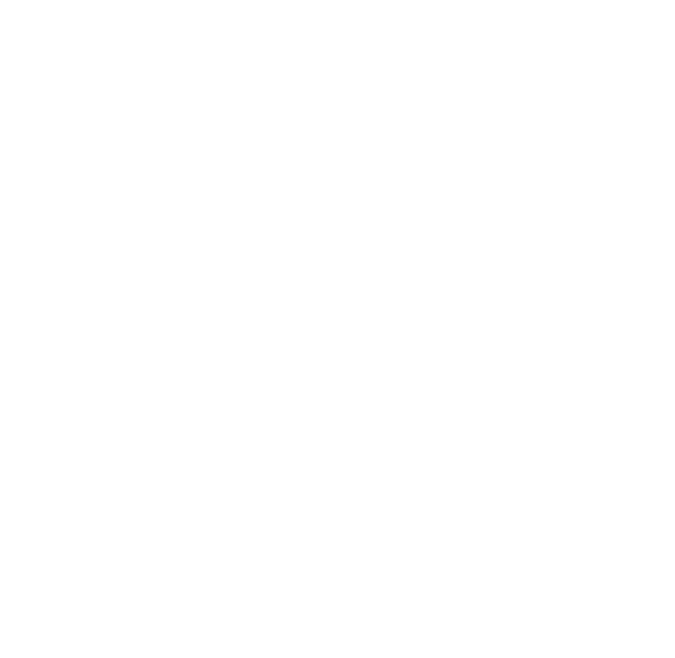
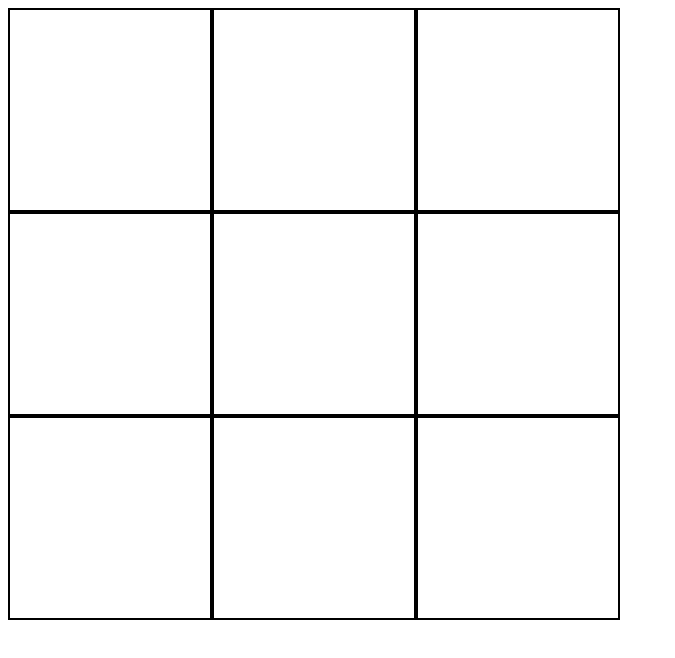
Before and after one commit to wildrobotgoose/odin-tic-tac-toe, a plain HTML site: page index.html in a window 1280 px wide. Shown: the whole page, without its empty margins (0-675 px from the left). Drawn offline with Linux system fonts and the light colour scheme.

Commit message:
Implement HTML game interface

```diff
--- a/index.html
+++ b/index.html
@@ -7,5 +7,22 @@
     <title>Tic Tac Toe</title>
 </head>
 <body>
+    <div class="board">
+        <div class="row">
+            <div class="cell" data-row="0" data-col="0"></div>
+            <div class="cell" data-row="0" data-col="1"></div>
+            <div class="cell" data-row="0" data-col="2"></div>
+        </div>
+        <div class="row">
+            <div class="cell" data-row="1" data-col="0"></div>
+            <div class="cell" data-row="1" data-col="1"></div>
+            <div class="cell" data-row="1" data-col="2"></div>
+        </div>
+        <div class="row">
+            <div class="cell" data-row="2" data-col="0"></div>
+            <div class="cell" data-row="2" data-col="1"></div>
+            <div class="cell" data-row="2" data-col="2"></div>
+        </div>
+    </div>
 </body>
 </html>
--- a/script.js
+++ b/script.js
@@ -62,14 +62,15 @@ function createBoard() {
         return null;
     }
 
-    const printBoard = function() {
+    const getBoardStatus = function() {
+        const boardStatus = new Array(3);
         for (let i = 0; i < 3; i++) {
-            console.log(board[i].map(cell =>
-                cell.isOccupied() ? cell.getOccupier() : '.'));
+            boardStatus[i] = board[i].map(cell => cell.getOccupier());
         }
+        return boardStatus;
     }
 
-    return {isMoveValid, placeMove, getWinner, printBoard};
+    return {isMoveValid, placeMove, getWinner, getBoardStatus};
 }
 
 function createGameController() {
@@ -88,7 +89,6 @@ function createGameController() {
     const playRound = function(row, column) {
         if (board.isMoveValid(row, column)) {
             board.placeMove(players[currentTurn].id, row, column);
-            board.printBoard();
 
             totalTurns++;
             const winnerId = board.getWinner();
@@ -104,5 +104,46 @@ function createGameController() {
         }
     }
 
-    return {playRound};
+    return {playRound, getBoard: board.getBoardStatus};
 }
+
+function createScreenController() {
+    const boardDiv = document.querySelector(".board");
+    const game = createGameController();
+
+    const updateScreen = function() {
+        const board = game.getBoard();
+        for (let i = 0; i < 3; i++) {
+            for (let j = 0; j < 3; j++) {
+                const cellDiv = document.querySelector(
+                    `.cell[data-row="${i}"][data-col="${j}"]`);
+                if (board[i][j] == null) {
+                    cellDiv.textContent = "";
+                }
+                else {
+                    cellDiv.textContent = board[i][j];
+                }
+            }
+        }
+    }
+
+    const addClickHandlers = function() {
+        for (let i = 0; i < 3; i++) {
+            for (let j = 0; j < 3; j++) {
+                const cellDiv = document.querySelector(
+                    `.cell[data-row="${i}"][data-col="${j}"]`);
+                cellDiv.addEventListener("click", () => {
+                    game.playRound(i, j);
+                    updateScreen();
+                });
+            }
+        }
+    }
+
+    addClickHandlers();
+
+
+    updateScreen();
+}
+
+createScreenController();
--- a/style.css
+++ b/style.css
@@ -0,0 +1,12 @@
+.row {
+    display: flex;
+}
+
+.cell {
+    width: 200px;
+    height: 200px;
+    border: black solid 2px;
+    display: flex;
+    justify-content: center;
+    align-items: center;
+}
```
